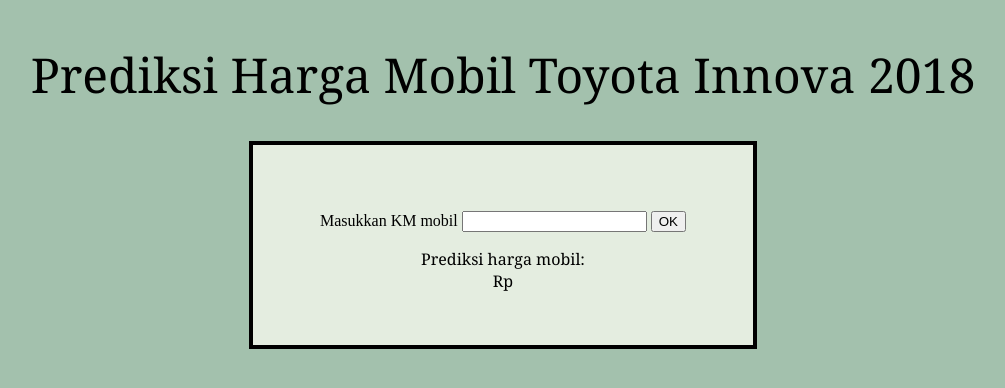
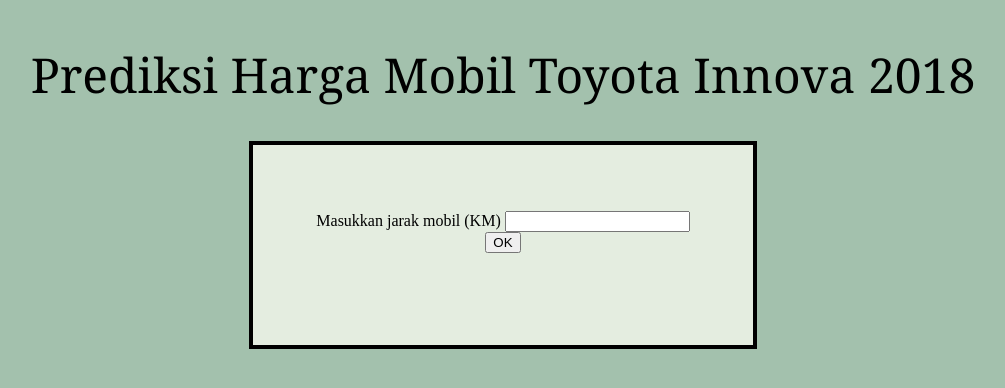
Before and after one commit to titaniasya/hargamobilinnova2018, a Flask app: page / in a window 1280 px wide. Shown: the top 388 px of the page, without its empty margins (137-1142 px from the left). Run offline with Flask 2, Linux system fonts and the light colour scheme; parts of the project's set-up code (start-up, migrations or seed data) failed here and were passed over.

Commit message:
Add files via upload

```diff
--- a/templates/index.html
+++ b/templates/index.html
@@ -10,11 +10,11 @@
     <div class="div2">
       <form action = "{{ url_for('predict')}}" method = "POST">
 
-         <p align="center"> Masukkan KM mobil <td><input type = "text" name = "Biayaiklan" /> <input type = "submit" value = OK /> </p></td>
+         <p align="center"> Masukkan jarak mobil (KM) <td><input type = "text" name = "Biayaiklan" /> <input type = "submit" value = OK /> </p></td>
       </form>
 
-   <p align="center"><font face=Georgia color=black size="3"><td>Prediksi harga mobil: </td>
-   <br>Rp {{ prediction_text }}</br></p>
+   <p align="center"><font face=Georgia color=black size="3">
+   <br> {{ prediction_text }}</br></p>
    </div>
    </body>
 <style>
```
